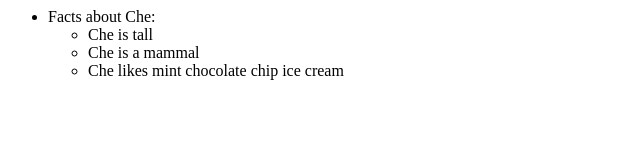
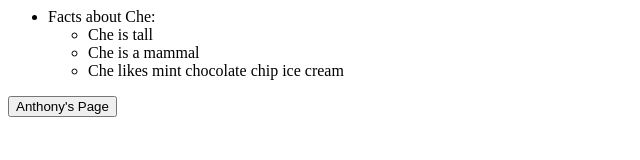
Before and after one commit to cam634/example-webpages, a plain HTML site: page che.html in a window 1280 px wide. Shown: the whole page, without its empty margins (0-640 px from the left). Drawn offline with Linux system fonts and the light colour scheme.

Commit message:
Anthony's button

```diff
--- a/che.html
+++ b/che.html
@@ -15,6 +15,9 @@
 		</li>
 	</ul>
 
+    <button onclick="window.location.href='file:/C:/Users/lawil/OneDrive/Desktop/example-webpages/anthony.html'">Anthony's Page</button>
+  </body>
 
-  </body>
+  <script>
+  </script>
 </html>
```
Also changed, not shown: cameron-webpage/index.html (+2 -1 lines).
